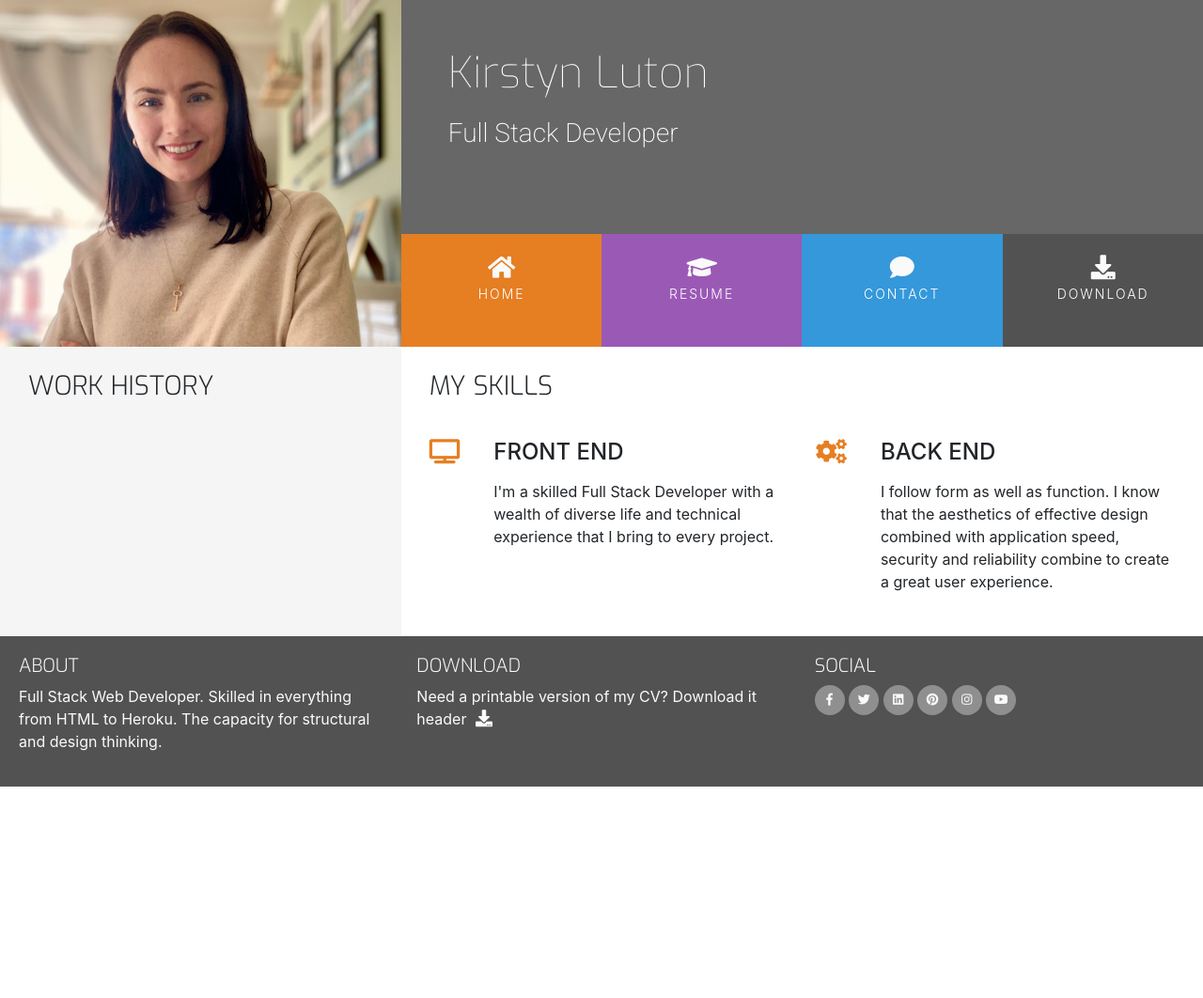
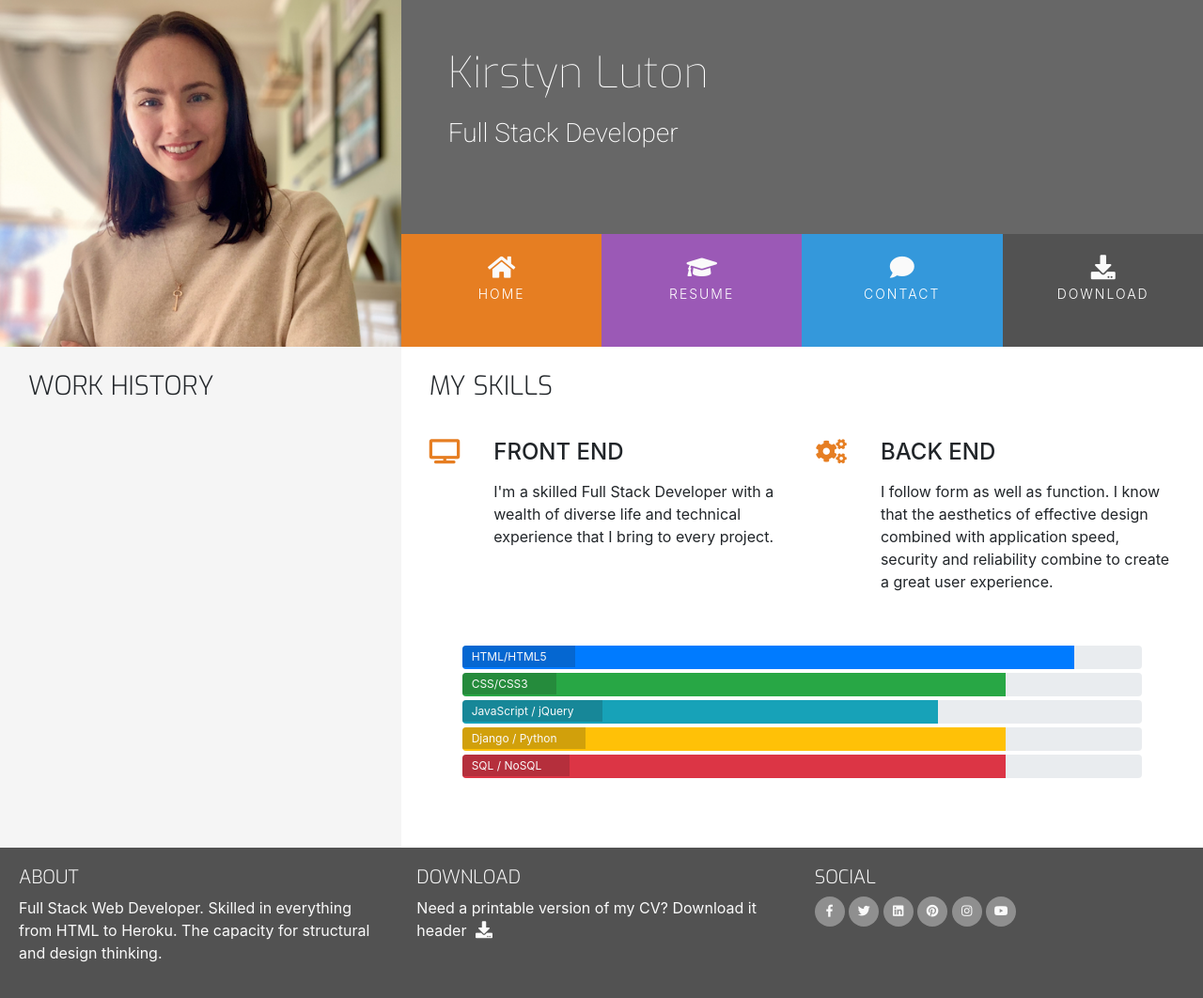
Before and after one commit to KJLuton/UCD_Resume, a plain HTML site: page resume.html in a window 1280 px wide. Shown: the whole page at 94% size. Before the commit the page ends 837 px from the top, so only its background shows below. Drawn offline with nearby package versions, Linux system fonts and the light colour scheme.

Commit message:
my skills section styled

```diff
--- a/assets/css/style.css
+++ b/assets/css/style.css
@@ -262,3 +262,25 @@ footer {
     width: 60%;
 
 }
+
+/* -------------------------------------- Skills */
+
+.progress {
+    position: relative;
+    height: 25px;
+    margin-bottom: 4px;
+}
+
+.progress-type {
+    position: absolute;
+    left: 0;
+    font-weight: 400;
+    padding: 3px 30px 2px 10px;
+    color: #fafafa;
+    background-color: rgba(25, 25,25, 0.2);
+}
+
+.progress-section {
+    margin: 40px 20px;
+
+}
--- a/resume.html
+++ b/resume.html
@@ -41,7 +41,6 @@
                         </ul>
                     </div>
                 </div>
-
             </div>
         </div>
     </header>
@@ -87,6 +86,40 @@
                                         I follow form as well as function. I know that the aesthetics of effective design combined with application speed, security and reliability combine to create a great user experience.
                                     </p>
                                 </div>
+                            </div>
+                        </div>
+                    </div>
+                    <div class="row progress-section">
+                        <div class="col">
+                            <div class="progress">
+                                <div class="progress-bar" role="progressbar" aria-valuenow="90" aria-valuemin="0" aria-valuemax="100" style="width:90%;">
+                                    <span class="sr-only">90% complete</span>
+                                </div>
+                                <span class="progress-type">HTML/HTML5</span>
+                            </div>
+                            <div class="progress">
+                                <div class="progress-bar bg-success" role="progressbar" aria-valuenow="80" aria-valuemin="0" aria-valuemax="100" style="width:80%;">
+                                    <span class="sr-only">80% complete</span>
+                                </div>
+                                <span class="progress-type">CSS/CSS3</span>
+                            </div>
+                            <div class="progress">
+                                <div class="progress-bar bg-info" role="progressbar" aria-valuenow="70" aria-valuemin="0" aria-valuemax="100" style="width:70%;">
+                                    <span class="sr-only">70% complete</span>
+                                </div>
+                                <span class="progress-type">JavaScript / jQuery</span>
+                            </div>
+                            <div class="progress">
+                                <div class="progress-bar bg-warning" role="progressbar" aria-valuenow="80" aria-valuemin="0" aria-valuemax="100" style="width:80%;">
+                                    <span class="sr-only">80% complete</span>
+                                </div>
+                                <span class="progress-type">Django / Python</span>
+                            </div>
+                            <div class="progress">
+                                <div class="progress-bar bg-danger" role="progressbar" aria-valuenow="80" aria-valuemin="0" aria-valuemax="100" style="width:80%;">
+                                    <span class="sr-only">80% complete</span>
+                                </div>
+                                <span class="progress-type">SQL / NoSQL</span>
                             </div>
                         </div>
                     </div>
```
